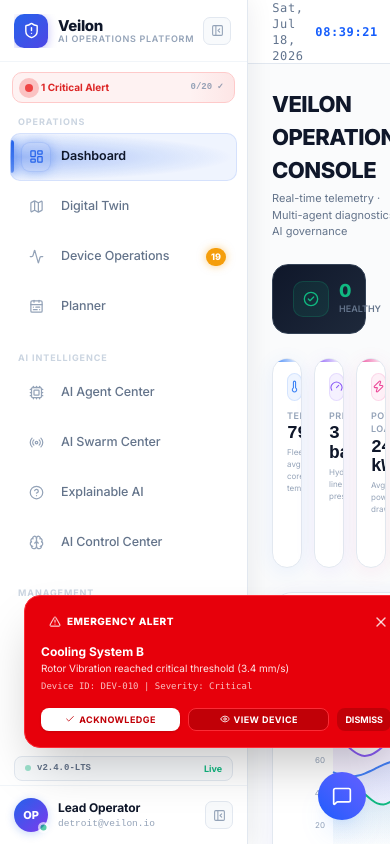
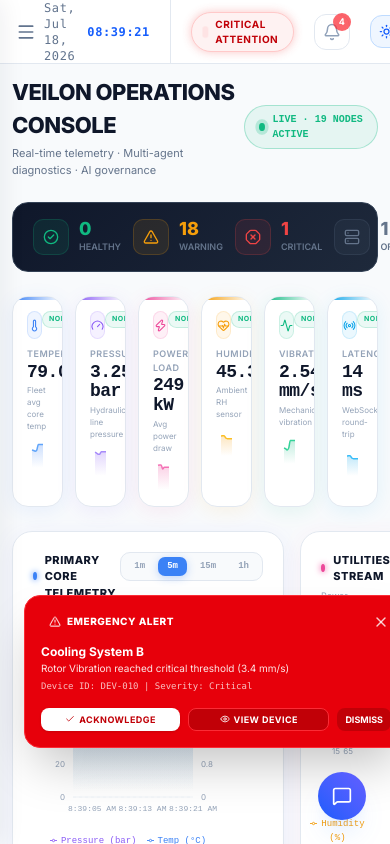
Before and after one commit to manavnagpal08/openswarm, a React (Vite) app: page / in a window 390 px wide. Built offline with nearby package versions, Linux system fonts and the light colour scheme.

Commit message:
perf(core): Implement route code-splitting and mobile-responsive sidebar drawer

```diff
--- a/src/App.tsx
+++ b/src/App.tsx
@@ -1,38 +1,63 @@
-import React, { useState } from 'react';
+import React, { useState, Suspense } from 'react';
 import { BrowserRouter, Routes, Route } from 'react-router-dom';
 import { SimulationProvider } from './context/SimulationContext';
 import { Sidebar } from './components/Sidebar';
 import { TopNav } from './components/TopNav';
-
-// Pages imports
-import { Dashboard } from './pages/Dashboard';
-import { DigitalTwin } from './pages/DigitalTwin';
-import { DeviceOps } from './pages/DeviceOps';
-import { Planner } from './pages/Planner';
-import { AgentIntelligence } from './pages/AgentIntelligence';
-import { Alerts } from './pages/Alerts';
-import { Analytics } from './pages/Analytics';
-import { Settings } from './pages/Settings';
-import { AiControlCenter } from './pages/AiControlCenter';
-import { SwarmCenter } from './pages/SwarmCenter';
-import { ExplainableAi } from './pages/ExplainableAi';
 import { AiAssistant } from './components/AiAssistant';
 import { FloatingAlerts } from './components/FloatingAlerts';
 
+// Lazy load all pages for fast initial render & chunk splitting
+const Dashboard = React.lazy(() => import('./pages/Dashboard').then(m => ({ default: m.Dashboard })));
+const DigitalTwin = React.lazy(() => import('./pages/DigitalTwin').then(m => ({ default: m.DigitalTwin })));
+const DeviceOps = React.lazy(() => import('./pages/DeviceOps').then(m => ({ default: m.DeviceOps })));
+const Planner = React.lazy(() => import('./pages/Planner').then(m => ({ default: m.Planner })));
+const AgentIntelligence = React.lazy(() => import('./pages/AgentIntelligence').then(m => ({ default: m.AgentIntelligence })));
+const SwarmCenter = React.lazy(() => import('./pages/SwarmCenter').then(m => ({ default: m.SwarmCenter })));
+const ExplainableAi = React.lazy(() => import('./pages/ExplainableAi').then(m => ({ default: m.ExplainableAi })));
+const Alerts = React.lazy(() => import('./pages/Alerts').then(m => ({ default: m.Alerts })));
+const Analytics = React.lazy(() => import('./pages/Analytics').then(m => ({ default: m.Analytics })));
+const Settings = React.lazy(() => import('./pages/Settings').then(m => ({ default: m.Settings })));
+const AiControlCenter = React.lazy(() => import('./pages/AiControlCenter').then(m => ({ default: m.AiControlCenter })));
+
+// Global Loading Spinner for Suspense fallback
+const PageLoader = () => (
+  <div className="flex items-center justify-center h-full w-full">
+    <div className="animate-spin rounded-full h-8 w-8 border-b-2 border-blue-600"></div>
+  </div>
+);
+
 export const App: React.FC = () => {
   const [sidebarCollapsed, setSidebarCollapsed] = useState(false);
+  const [mobileMenuOpen, setMobileMenuOpen] = useState(false);
 
   return (
     <BrowserRouter>
       <SimulationProvider>
-        <div style={{ display: 'flex', height: '100vh', overflow: 'hidden', background: '#FAFBFC' }}>
-          {/* Left Sidebar — sticky, never clipped */}
-          <Sidebar collapsed={sidebarCollapsed} setCollapsed={setSidebarCollapsed} />
+        {/* Responsive layout */}
+        <div className="flex h-screen bg-slate-50 overflow-hidden relative">
 
-          {/* Right body — scrolls independently */}
-          <div style={{ flex: 1, display: 'flex', flexDirection: 'column', minWidth: 0, overflow: 'hidden' }}>
-            <TopNav />
-            <main style={{ flex: 1, overflowY: 'auto', padding: '24px', position: 'relative' }}>
+          {/* Mobile Sidebar Overlay Backdrop */}
+          {mobileMenuOpen && (
+            <div
+              className="fixed inset-0 bg-slate-900/50 z-40 lg:hidden backdrop-blur-sm transition-opacity"
+              onClick={() => setMobileMenuOpen(false)}
+            />
+          )}
+
+          {/* Left Sidebar — Desktop & Mobile Drawer */}
+          <div className={`
+            fixed inset-y-0 left-0 z-50 transform transition-transform duration-300 ease-in-out lg:relative lg:translate-x-0
+            ${mobileMenuOpen ? 'translate-x-0' : '-translate-x-full'}
+            flex-shrink-0
+          `}>
+             <Sidebar collapsed={sidebarCollapsed} setCollapsed={setSidebarCollapsed} closeMobile={() => setMobileMenuOpen(false)} />
+          </div>
+
+          {/* Right body */}
+          <div className="flex-1 flex flex-col min-w-0 overflow-hidden relative">
+            <TopNav toggleMobileMenu={() => setMobileMenuOpen(!mobileMenuOpen)} />
+            <main className="flex-1 overflow-y-auto p-3 sm:p-4 lg:p-6 relative scroll-smooth">
+              <Suspense fallback={<PageLoader />}>
                 <Routes>
                   <Route path="/" element={<Dashboard />} />
                   <Route path="/digital-twin" element={<DigitalTwin />} />
@@ -46,6 +71,7 @@ export const App: React.FC = () => {
                   <Route path="/settings" element={<Settings />} />
                   <Route path="/governance" element={<AiControlCenter />} />
                 </Routes>
+              </Suspense>
             </main>
           </div>
         </div>
--- a/src/components/Sidebar.tsx
+++ b/src/components/Sidebar.tsx
@@ -12,6 +12,7 @@ import {
 interface SidebarProps {
   collapsed: boolean;
   setCollapsed: (v: boolean) => void;
+  closeMobile?: () => void;
 }
 
 const NAV_GROUPS = [
@@ -50,7 +51,8 @@ const NavItem: React.FC<{
   collapsed: boolean;
   badge?: number;
   index: number;
-}> = ({ item, isActive, collapsed, badge = 0, index }) => {
+  closeMobile?: () => void;
+}> = ({ item, isActive, collapsed, badge = 0, index, closeMobile }) => {
   const Icon = item.icon;
   const [ripple, setRipple] = useState<{ x: number; y: number; id: number } | null>(null);
   const [hovered, setHovered] = useState(false);
@@ -58,6 +60,7 @@ const NavItem: React.FC<{
   const handleClick = (e: React.MouseEvent<HTMLAnchorElement>) => {
     const rect = e.currentTarget.getBoundingClientRect();
     setRipple({ x: e.clientX - rect.left, y: e.clientY - rect.top, id: Date.now() });
+    if (closeMobile) closeMobile();
     setTimeout(() => setRipple(null), 600);
   };
 
@@ -331,7 +334,7 @@ const StatusStrip: React.FC<{ criticalCount: number; healthy: number; total: num
 };
 
 // ── Main Sidebar ─────────────────────────────────────────────────────────────
-export const Sidebar: React.FC<SidebarProps> = ({ collapsed, setCollapsed }) => {
+export const Sidebar: React.FC<SidebarProps> = ({ collapsed, setCollapsed, closeMobile }) => {
   const location = useLocation();
   const { alerts, systemStats } = useSimulation();
   const criticalCount = alerts.filter(a => a.severity === 'critical' && a.status === 'active').length;
@@ -469,6 +472,7 @@ export const Sidebar: React.FC<SidebarProps> = ({ collapsed, setCollapsed }) =>
                   collapsed={collapsed}
                   badge={getBadge(item.path)}
                   index={idx}
+                  closeMobile={closeMobile}
                 />
               );
             })}
--- a/src/components/TopNav.tsx
+++ b/src/components/TopNav.tsx
@@ -1,9 +1,13 @@
 import React, { useState, useEffect } from 'react';
 import { useSimulation } from '../context/SimulationContext';
 import { useNavigate } from 'react-router-dom';
-import { Search, Bell, Sun, Sparkles, AlertTriangle, CalendarRange, User, LogOut, Settings as SettingsIcon } from 'lucide-react';
+import { Search, Bell, Sun, Sparkles, AlertTriangle, CalendarRange, User, LogOut, Settings as SettingsIcon, Menu } from 'lucide-react';
 
-export const TopNav: React.FC = () => {
+interface TopNavProps {
+  toggleMobileMenu?: () => void;
+}
+
+export const TopNav: React.FC<TopNavProps> = ({ toggleMobileMenu }) => {
   const navigate = useNavigate();
   const { alerts, tickets, machines, systemStats } = useSimulation();
   const [time, setTime] = useState(new Date());
@@ -68,9 +72,21 @@ export const TopNav: React.FC = () => {
   const allNotifications = [...criticalNotifications, ...plannerNotifications, ...aiRecommendations];
 
   return (
-    <header className="bg-white border-b border-slate-200 h-16 px-6 flex items-center justify-between sticky top-0 z-20">
+    <header className="bg-white border-b border-slate-200 h-16 px-4 lg:px-6 flex items-center justify-between sticky top-0 z-20">
+
+      {/* Mobile Menu Button */}
+      <div className="flex items-center gap-3 lg:hidden">
+        <button
+          onClick={toggleMobileMenu}
+          className="p-2 -ml-2 text-slate-500 hover:bg-slate-100 rounded-lg transition-colors"
+        >
+          <Menu size={20} />
+        </button>
+        {/* Shortened brand name for mobile if needed */}
+      </div>
+
       {/* Global Search Bar */}
-      <div className="hidden md:flex items-center gap-2.5 w-96 relative">
+      <div className="hidden lg:flex items-center gap-2.5 w-96 relative">
         <Search className="absolute left-3 text-slate-400" size={16} />
         <input
           type="text"
```
Lines whose indentation alone changed are shown as unchanged.
